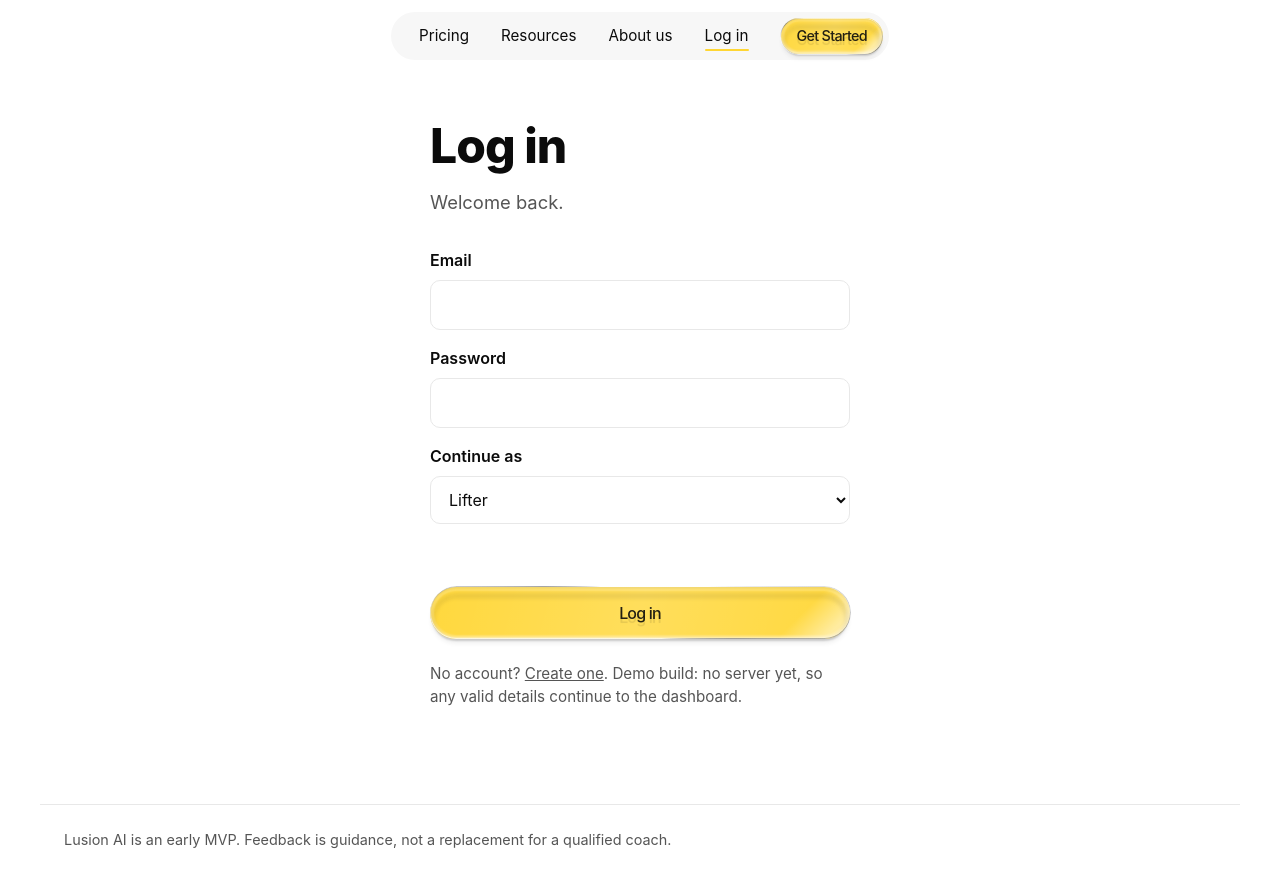
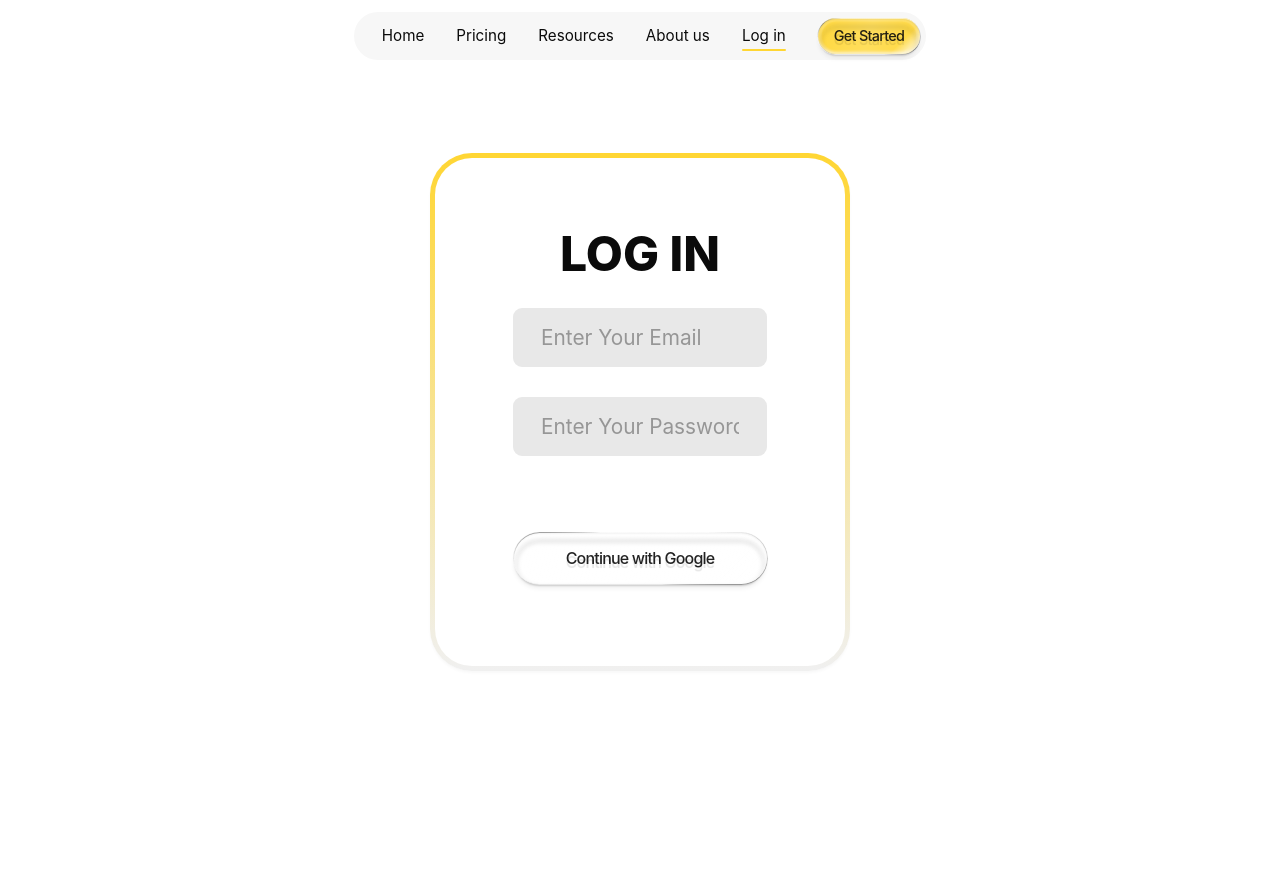
Before and after one commit to nethsarag/lusion-1.1, a website built with Vite: page login.html in a window 1280 px wide. After the commit the page ends 800 px from the top, so only its background shows below. Built offline with nearby package versions, Linux system fonts and the light colour scheme.

Commit message:
Build login UI with shared glass buttons
Co-authored-by: Copilot <223556219+Copilot@users.noreply.github.com>

```diff
--- a/login.html
+++ b/login.html
@@ -1,12 +1,33 @@
 <!doctype html>
-<html lang="en"><head><meta charset="UTF-8" /><meta name="viewport" content="width=device-width, initial-scale=1.0" />
-<title>Log in | Lusion AI</title><link rel="icon" type="image/x-icon" href="/favicon.ico" />
-<link rel="preconnect" href="https://fonts.googleapis.com" /><link rel="preconnect" href="https://fonts.gstatic.com" crossorigin />
-<link href="https://fonts.googleapis.com/css2?family=Inter:wght@400;600;800&display=swap" rel="stylesheet" />
-<link rel="stylesheet" href="/src/styles/base.css" /><link rel="stylesheet" href="/src/styles/pages.css" /></head>
-<body><header id="navbar"></header><main class="page">
-<section class="auth"><h1>Log in</h1><p class="lede">Welcome back.</p>
-<form id="auth-form" data-next="login" novalidate><label for="email">Email</label><input id="email" name="email" type="email" required autocomplete="email" /><label for="password">Password</label><input id="password" name="password" type="password" required autocomplete="current-password" minlength="8" /><label for="role">Continue as</label><select id="role" name="role"><option value="lifter">Lifter</option><option value="coach">Coach</option><option value="admin">Web admin</option></select>
-<p id="form-error" class="error" role="alert"></p><button class="btn btn-primary" type="submit">Log in</button></form>
-<p class="note">No account? <a href="/signup.html">Create one</a>. Demo build: no server yet, so any valid details continue to the dashboard.</p></section></main><footer class="foot">Lusion AI is an early MVP. Feedback is guidance, not a replacement for a qualified coach.</footer>
-<script type="module" src="/src/nav-init.js"></script><script type="module" src="/src/auth.js"></script></body></html>
+<html lang="en">
+  <head>
+    <meta charset="UTF-8" />
+    <meta name="viewport" content="width=device-width, initial-scale=1.0" />
+    <title>Log in | Lusion AI</title>
+    <link rel="icon" type="image/x-icon" href="/favicon.ico" />
+    <link rel="preconnect" href="https://fonts.googleapis.com" />
+    <link rel="preconnect" href="https://fonts.gstatic.com" crossorigin />
+    <link href="https://fonts.googleapis.com/css2?family=Inter:wght@400;600;800&display=swap" rel="stylesheet" />
+    <link rel="stylesheet" href="/src/styles/base.css" />
+    <link rel="stylesheet" href="/src/styles/pages.css" />
+  </head>
+  <body class="login-page">
+    <header id="navbar"></header>
+    <main class="login-main">
+      <section class="auth login-card" aria-labelledby="login-title">
+        <h1 id="login-title">LOG IN</h1>
+        <form id="auth-form" data-next="login" novalidate>
+          <label class="sr" for="email">Email</label>
+          <input id="email" name="email" type="email" required autocomplete="email" placeholder="Enter Your Email" />
+          <label class="sr" for="password">Password</label>
+          <input id="password" name="password" type="password" required autocomplete="current-password" minlength="8" placeholder="Enter Your Password" />
+          <input id="role" name="role" type="hidden" value="lifter" />
+          <p id="form-error" class="error" role="alert"></p>
+          <button class="btn login-google" type="submit">Continue with Google</button>
+        </form>
+      </section>
+    </main>
+    <script type="module" src="/src/nav-init.js"></script>
+    <script type="module" src="/src/auth.js"></script>
+  </body>
+</html>
--- a/src/components/navbar.js
+++ b/src/components/navbar.js
@@ -2,6 +2,7 @@ import "../styles/navbar.css";
 
 // Edit these arrays to change the navbar on every page.
 export const NAV_LINKS = [
+  { label: "Home", href: "/" },
   { label: "Pricing", href: "/pricing.html" },
   { label: "Resources", href: "/resources.html" },
   { label: "About us", href: "/about.html" },
--- a/src/styles/pages.css
+++ b/src/styles/pages.css
@@ -37,3 +37,91 @@ input:focus-visible, select:focus-visible { outline: 2px solid var(--color-accen
 .sr { position: absolute; width: 1px; height: 1px; overflow: hidden; clip: rect(0 0 0 0); }
 .foot { max-width: var(--page-width); margin: 0 auto; padding: var(--space-4); color: var(--color-muted); font-size: 0.9rem; border-top: 1px solid var(--color-line); }
 @media (max-width: 820px) { .grid2, .grid3 { grid-template-columns: 1fr; } }
+
+.login-main {
+  display: grid;
+  min-height: calc(100svh - 96px);
+  place-items: center;
+  padding: 48px var(--space-4) 72px;
+}
+
+.login-card {
+  width: min(610px, 100%);
+  min-height: 500px;
+  padding: 72px 78px 82px;
+  border: 5px solid transparent;
+  border-radius: 42px;
+  background:
+    linear-gradient(var(--color-bg), var(--color-bg)) padding-box,
+    linear-gradient(180deg, var(--color-accent) 0%, #f0f0f0 100%) border-box;
+  box-shadow: 0 2px 3px rgba(0, 0, 0, 0.03);
+}
+
+.login-card h1 {
+  margin: 0 0 30px;
+  color: var(--color-ink);
+  font-family: var(--font-display);
+  font-size: clamp(2.2rem, 4vw, 3rem);
+  font-weight: 800;
+  line-height: 1;
+  text-align: center;
+}
+
+.login-card form {
+  display: grid;
+  gap: 30px;
+}
+
+.login-card input:not([type="hidden"]) {
+  width: 100%;
+  height: 59px;
+  padding: 0 28px;
+  border: 0;
+  border-radius: 9px;
+  background: #e8e8e8;
+  color: var(--color-ink);
+  font-size: 1.3rem;
+  font-weight: 400;
+}
+
+.login-card input:not([type="hidden"])::placeholder {
+  color: #969696;
+  opacity: 1;
+}
+
+.login-card .error {
+  min-height: 0;
+  margin: -18px 0 -12px;
+}
+
+.login-google {
+  width: min(372px, 100%);
+  justify-self: center;
+  margin-top: 16px;
+}
+
+@media (max-width: 560px) {
+  .login-main {
+    min-height: auto;
+    padding-top: 60px;
+  }
+
+  .login-card {
+    min-height: 430px;
+    padding: 54px 24px 60px;
+    border-radius: 30px;
+  }
+
+  .login-card form {
+    gap: 20px;
+  }
+
+  .login-card input:not([type="hidden"]) {
+    padding-inline: 18px;
+    font-size: 1.1rem;
+  }
+
+  .login-google {
+    margin-top: 12px;
+  }
+}
```
Also changed, not shown: session.html (+0 -14 lines).
